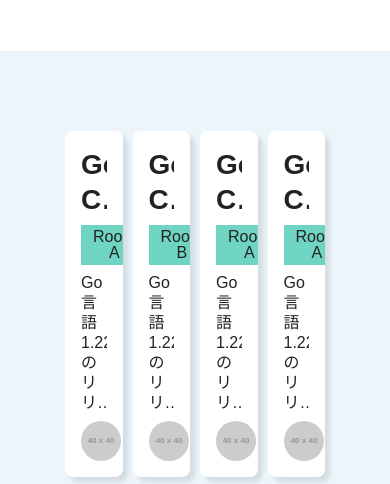
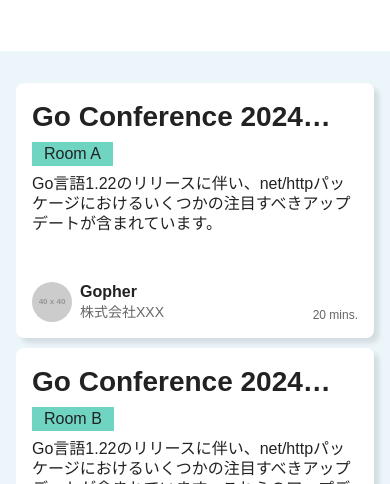
Before and after one commit to GoCon/2024, an Astro site: page /2024/sessions in a window 390 px wide. Shown: the part 280-764 px from the top of the page. Built offline with nearby package versions, Linux system fonts and the light colour scheme; Astro itself is replaced by a stand-in of ours; placeholder pictures from the web are drawn by us.

Commit message:
chore: update styles

```diff
--- a/src/components/Sessions.astro
+++ b/src/components/Sessions.astro
@@ -1,6 +1,7 @@
 ---
 import { Image } from "astro:assets";
 import { getEntry } from "astro:content";
+import { concatWithBase } from "@utils/concatWithBase";
 
 const sessions = await getEntry("sessions", "data");
 
@@ -43,7 +44,10 @@
   <div class="sessions">
     {
       sessions.data.map((session) => (
-        <div class:list={["session", trackClass(session)]}>
+        <a
+          href={concatWithBase(`sessions/${session.id}`)}
+          class:list={["session", trackClass(session)]}
+        >
           <p class="title">{session.title}</p>
           <p>
             <span class="room">{trackLabel(session)}</span>
@@ -66,7 +70,7 @@
             </div>
             <p class="type">{typeLabel(session)}</p>
           </div>
-        </div>
+        </a>
       ))
     }
   </div>
@@ -74,9 +78,10 @@
 
 <style>
   .sessions {
-    display: grid;
+    display: flex;
+    flex-wrap: wrap;
+    justify-content: center;
     gap: 10px;
-    grid-template-columns: repeat(4, 1fr);
     max-width: 1400px;
     margin: 0 auto;
   }
@@ -85,6 +90,7 @@
     display: flex;
     flex-direction: column;
     gap: 8px;
+    width: 342px;
     text-decoration: none;
     color: #222;
     padding: 16px;
@@ -92,16 +98,34 @@
     overflow: hidden;
     background-color: #fff;
     box-shadow: 5px 5px 5px 0px rgba(0, 0, 0, 0.1);
+
+    &:hover {
+      opacity: 0.7;
+    }
+
+    @media screen and (max-width: 1185px) {
+      width: calc(50% - 16px);
+    }
+
+    @media screen and (max-width: 768px) {
+      width: auto;
+    }
   }
 
   .title {
+    --max-lines: 2;
     display: -webkit-box;
     -webkit-box-orient: vertical;
-    -webkit-line-clamp: 2;
+    -webkit-line-clamp: var(--max-lines);
     overflow: hidden;
     font-size: 28px;
     font-weight: bold;
     line-height: 1.25;
+    min-height: calc(var(--max-lines) * 1.25em);
+
+    @media screen and (max-width: 768px) {
+      --max-lines: 1;
+    }
   }
 
   .room {
@@ -123,6 +147,10 @@
     font-size: 16px;
     line-height: 1.25;
     min-height: calc(var(--max-lines) * 1.25em);
+
+    @media screen and (max-width: 768px) {
+      --max-lines: 5;
+    }
   }
 
   .info {
--- a/src/pages/sessions/index.astro
+++ b/src/pages/sessions/index.astro
@@ -27,7 +27,11 @@
   }
 
   .page-body {
-    padding: 80px 65px;
+    padding: 80px 20px;
     background-color: #ebf5fa;
+
+    @media screen and (max-width: 768px) {
+      padding: 32px 16px;
+    }
   }
 </style>
```
